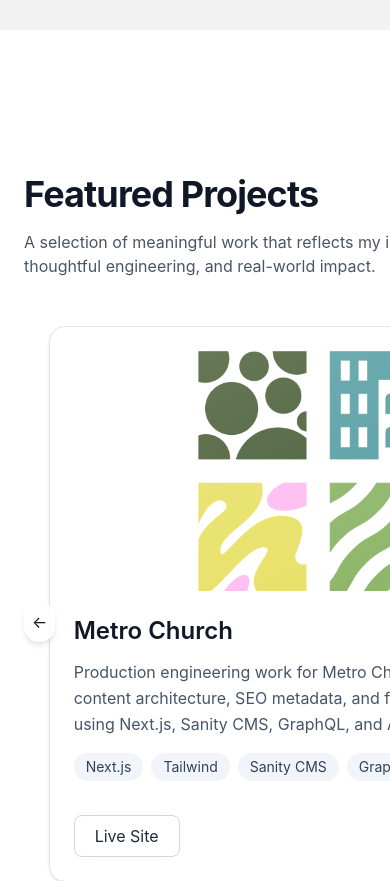
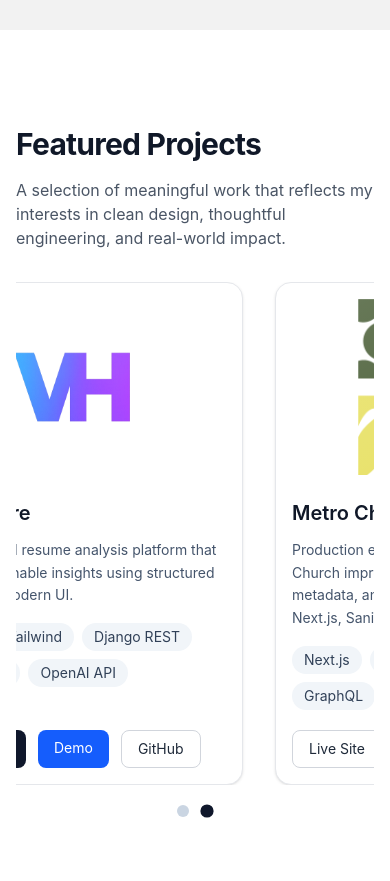
Before and after one commit to ellisPae/ellispae-portfolio, a Next.js app: page / in a window 390 px wide. Shown: the part 1180-2061 px from the top of the page. Built offline with nearby package versions, Linux system fonts and the light colour scheme.

Commit message:
refactor(projects): Adjust Projects section for mobile viewport

```diff
--- a/components/projects/FeaturedProjects.tsx
+++ b/components/projects/FeaturedProjects.tsx
@@ -12,19 +12,22 @@
   return (
     <section
       id="projects"
-      className="w-full min-h-screen snap-start flex items-center pt-36 pb-28 scroll-mt-2"
+      className="w-full snap-start flex items-start md:items-center pt-24 md:pt-36 pb-20 md:pb-28 scroll-mt-2"
     >
-      <div id="featured-projects-container" className="mx-auto max-w-6xl px-6">
+      <div
+        id="featured-projects-container"
+        className="mx-auto w-full max-w-6xl px-4 sm:px-6"
+      >
         <h2
           id="featured-projects-heading"
-          className="text-4xl font-bold tracking-tight mb-4 text-gray-900 dark:text-slate-100"
+          className="text-3xl sm:text-4xl font-bold tracking-tight mb-4 text-gray-900 dark:text-slate-100"
         >
           Featured Projects
         </h2>
 
         <p
           id="featured-projects-description"
-          className="text-gray-600 dark:text-slate-300/90 max-w-4xl mb-12"
+          className="text-base sm:text-lg text-gray-600 dark:text-slate-300/90 max-w-4xl mb-8 sm:mb-12"
         >
           A selection of meaningful work that reflects my interests in clean
           design, thoughtful engineering, and real-world impact.
--- a/components/projects/ProjectCard.tsx
+++ b/components/projects/ProjectCard.tsx
@@ -9,10 +9,10 @@
   return (
     <div
       id={`project-card-${title.toLowerCase().replace(/\s+/g, "-")}`}
-      className="group w-full max-w-3xl rounded-2xl p-6 shadow-sm hover:shadow-md transition-all duration-300 flex flex-col justify-between bg-white border border-gray-200 dark:bg-[#0f172a]/70 dark:border-white/10 dark:shadow-black/20"
+      className="group w-full max-w-3xl rounded-2xl p-4 sm:p-6 shadow-sm hover:shadow-md transition-all duration-300 flex flex-col justify-between bg-white border border-gray-200 dark:bg-[#0f172a]/70 dark:border-white/10 dark:shadow-black/20"
     >
       {/* Image */}
-      <div className="relative w-full h-60 rounded-xl overflow-hidden flex-shrink-0 bg-white dark:bg-white/5">
+      <div className="relative w-full h-44 sm:h-60 rounded-xl overflow-hidden flex-shrink-0 bg-white dark:bg-white/5">
         <Image
           src={image}
           alt={`${title} Thumbnail`}
@@ -23,10 +23,10 @@
       </div>
 
       <div className="flex-grow mt-6">
-        <h3 className="text-2xl font-semibold text-gray-900 dark:text-slate-100">
+        <h3 className="text-xl sm:text-2xl font-semibold text-gray-900 dark:text-slate-100">
           {title}
         </h3>
-        <p className="mt-3 text-slate-600 dark:text-slate-300 leading-relaxed">
+        <p className="mt-3 text-sm sm:text-base text-slate-600 dark:text-slate-300 leading-relaxed">
           {description}
         </p>
 
@@ -44,11 +44,11 @@
       </div>
 
       {/* CTA buttons */}
-      <div className="mt-6 flex gap-4 flex-shrink-0">
+      <div className="mt-5 sm:mt-6 flex flex-wrap gap-3 sm:gap-4 flex-shrink-0">
         {links.caseStudy && (
           <Link
             href={links.caseStudy}
-            className="px-5 py-2 rounded-lg transition bg-slate-900 text-white hover:bg-slate-700 dark:bg-white/10 dark:text-slate-100 dark:hover:bg-white/15"
+            className="px-4 py-2 text-sm sm:text-base rounded-lg transition bg-slate-900 text-white hover:bg-slate-700 dark:bg-white/10 dark:text-slate-100 dark:hover:bg-white/15"
           >
             Case Study
           </Link>
@@ -58,7 +58,7 @@
           <Link
             href={links.demo}
             target="_blank"
-            className="px-5 py-2 rounded-lg transition bg-blue-600 text-white hover:bg-blue-500 dark:bg-indigo-500/90 dark:hover:bg-indigo-400"
+            className="px-4 py-2 text-sm sm:text-base rounded-lg transition bg-blue-600 text-white hover:bg-blue-500 dark:bg-indigo-500/90 dark:hover:bg-indigo-400"
           >
             Demo
           </Link>
@@ -68,7 +68,7 @@
           <Link
             href={links.github}
             target="_blank"
-            className="px-5 py-2 rounded-lg transition border border-gray-300 text-gray-800 hover:bg-gray-50 dark:border-white/15 dark:text-slate-100 dark:hover:bg-white/10"
+            className="px-4 py-2 text-sm sm:text-base rounded-lg transition border border-gray-300 text-gray-800 hover:bg-gray-50 dark:border-white/15 dark:text-slate-100 dark:hover:bg-white/10"
           >
             GitHub
           </Link>
@@ -78,7 +78,7 @@
           <Link
             href={links.live}
             target="_blank"
-            className="px-5 py-2 rounded-lg transition border border-gray-300 text-gray-800 hover:bg-gray-50 dark:border-white/15 dark:text-slate-100 dark:hover:bg-white/10"
+            className="px-4 py-2 text-sm sm:text-base rounded-lg transition border border-gray-300 text-gray-800 hover:bg-gray-50 dark:border-white/15 dark:text-slate-100 dark:hover:bg-white/10"
           >
             Live Site
           </Link>
--- a/components/projects/ProjectCarousel.tsx
+++ b/components/projects/ProjectCarousel.tsx
@@ -44,14 +44,14 @@
       {/* Scroll Buttons */}
       <button
         onClick={() => scroll("left")}
-        className="absolute left-0 top-1/2 -translate-y-1/2 z-30 rounded-full px-2 py-2 backdrop-blur-md shadow-md transition bg-white/80 hover:bg-white dark:bg-white/10 dark:hover:bg-white/15"
+        className="hidden sm:inline-flex absolute left-2 top-1/2 -translate-y-1/2 z-30 rounded-full px-2 py-2 backdrop-blur-md shadow-md transition bg-white/80 hover:bg-white dark:bg-white/10 dark:hover:bg-white/15"
       >
         ←
       </button>
 
       <button
         onClick={() => scroll("right")}
-        className="absolute right-0 top-1/2 -translate-y-1/2 z-30 rounded-full px-2 py-2 backdrop-blur-md shadow-md transition bg-white/80 hover:bg-white dark:bg-white/10 dark:hover:bg-white/15"
+        className="hidden sm:inline-flex absolute right-2 top-1/2 -translate-y-1/2 z-30 rounded-full px-2 py-2 backdrop-blur-md shadow-md transition bg-white/80 hover:bg-white dark:bg-white/10 dark:hover:bg-white/15"
       >
         →
       </button>
@@ -60,14 +60,14 @@
       <div
         ref={scrollRef}
         id="projects-carousel-track"
-        className="flex overflow-x-auto snap-x snap-mandatory scrollbar-none scroll-smooth"
+        className="flex overflow-x-auto snap-x snap-mandatory scrollbar-none scroll-smooth gap-4 sm:gap-0"
         style={{ scrollSnapType: "x mandatory" }}
       >
         {projects.map((project, idx) => (
           <div
             key={idx}
             id={`project-slide-${idx}`}
-            className="min-w-full flex justify-center snap-center px-6"
+            className="min-w-full flex justify-center snap-center px-2 sm:px-6"
           >
             <ProjectCard {...project} />
           </div>
@@ -75,7 +75,7 @@
       </div>
       <div
         id="projects-carousel-indicators"
-        className="flex justify-center gap-3 mt-6"
+        className="flex justify-center gap-3 mt-5 sm:mt-6"
       >
         {projects.map((_, i) => (
           <div
```
